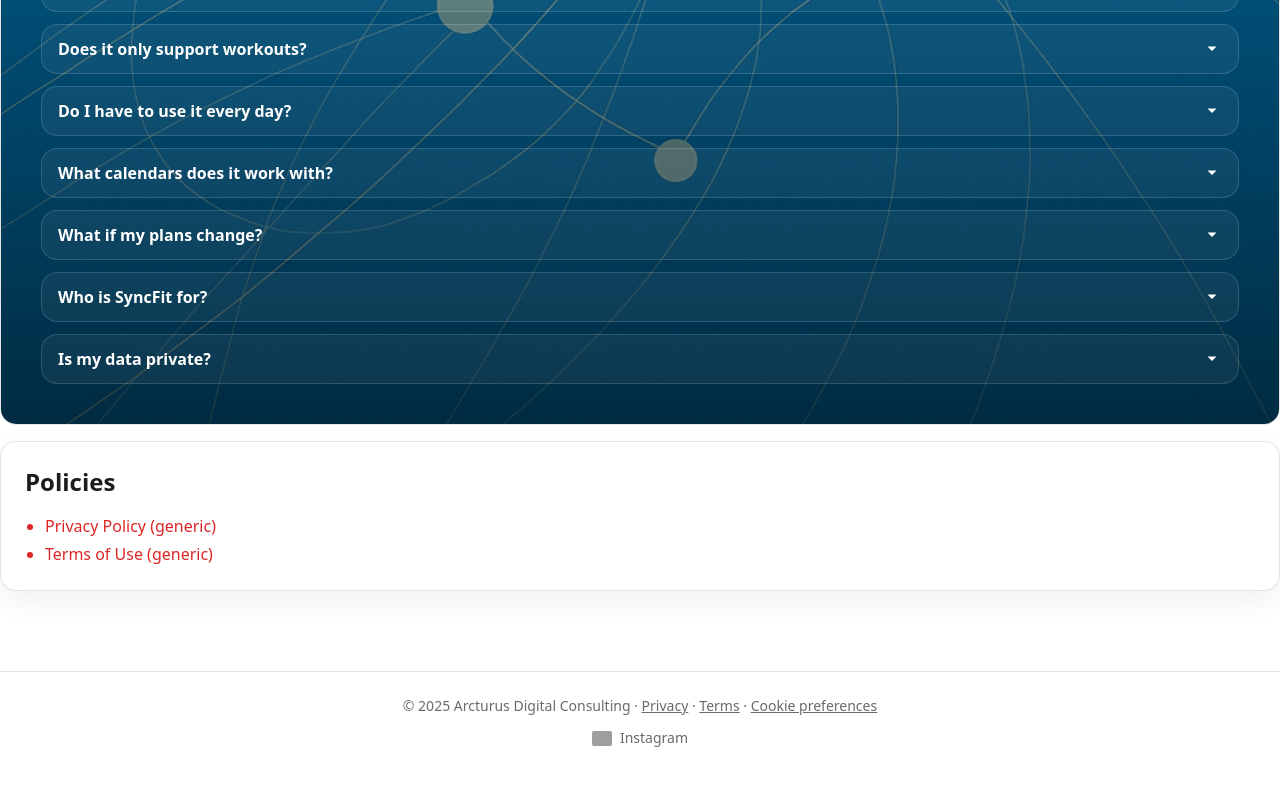
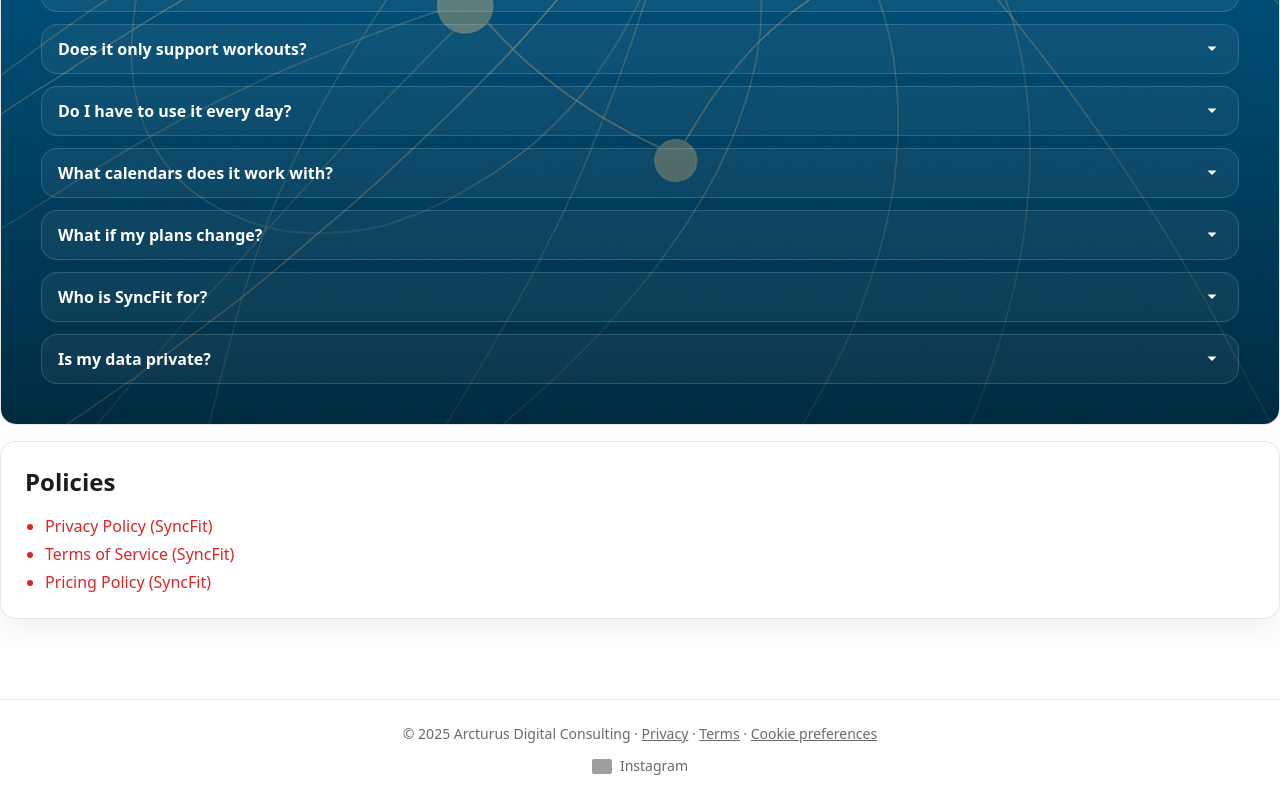
Before and after one commit to repinfaust/arcturusdc.github.io, a Next.js app: page /apps/syncfit in a window 1280 px wide. Shown: the part 915-1715 px from the top of the page. Before the commit the page ends 1687 px from the top, so only its background shows below. Built offline with nearby package versions, Linux system fonts and the light colour scheme; no server answers; grey boxes are pictures that could not be loaded.

Commit message:
Update page.js

```diff
--- a/src/app/apps/syncfit/page.js
+++ b/src/app/apps/syncfit/page.js
@@ -170,10 +170,13 @@
         <h2 className="text-2xl font-extrabold mb-4">Policies</h2>
         <ul className="list-disc ml-5 mt-2 space-y-1 text-red-600">
           <li>
-            <Link href="/privacy">Privacy Policy</Link> (generic)
+            <Link href="/assets/policies/SyncFit_PrivacyPolicy.pdf">Privacy Policy (SyncFit)</Link>
           </li>
           <li>
-            <Link href="/terms">Terms of Use</Link> (generic)
+            <Link href="/assets/policies/SyncFit_TermsOfService.pdf">Terms of Service (SyncFit)</Link>
+          </li>
+          <li>
+            <Link href="/assets/policies/SyncFit_PricingPolicy.pdf">Pricing Policy (SyncFit)</Link>
           </li>
         </ul>
       </section>
```
